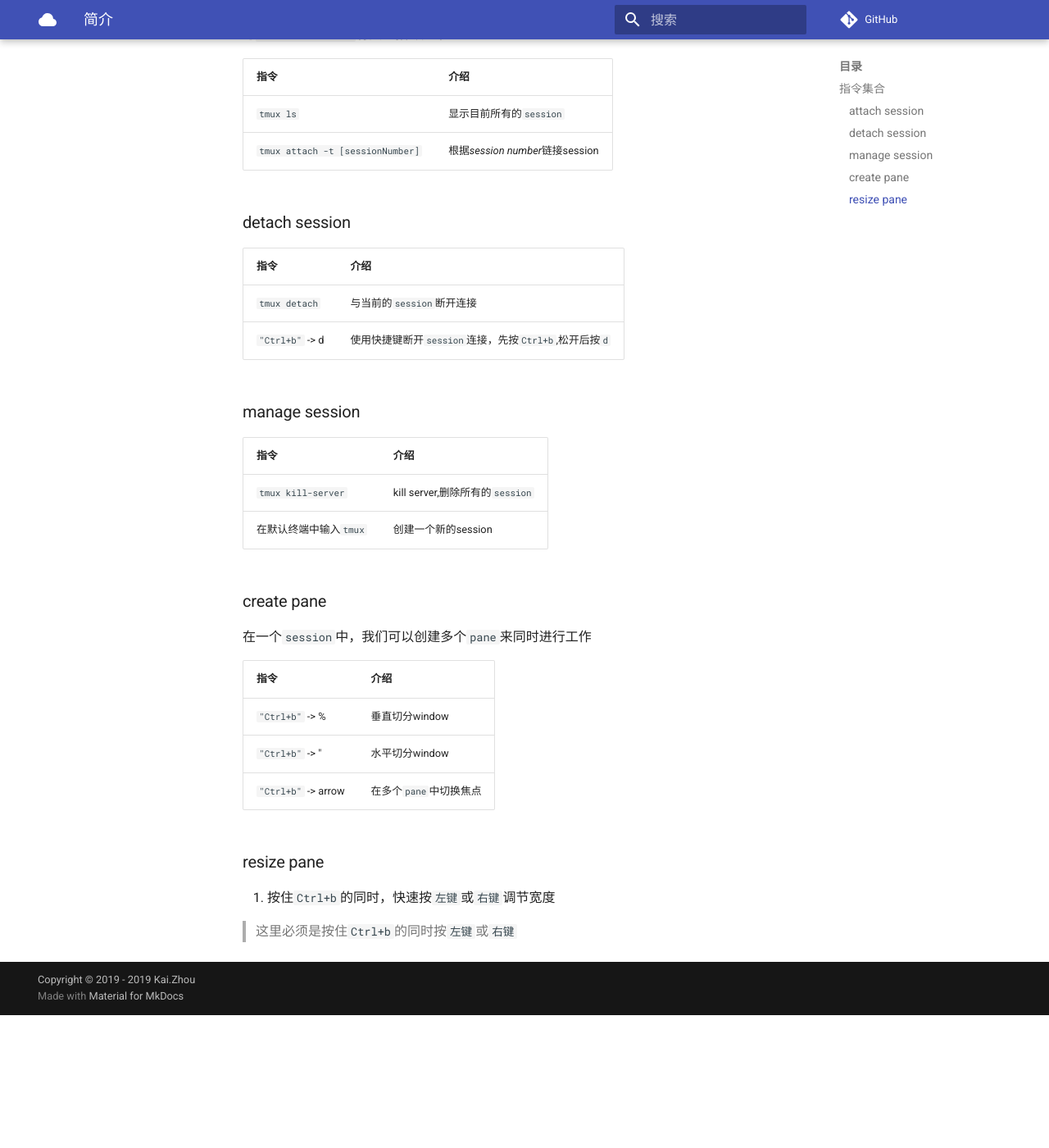
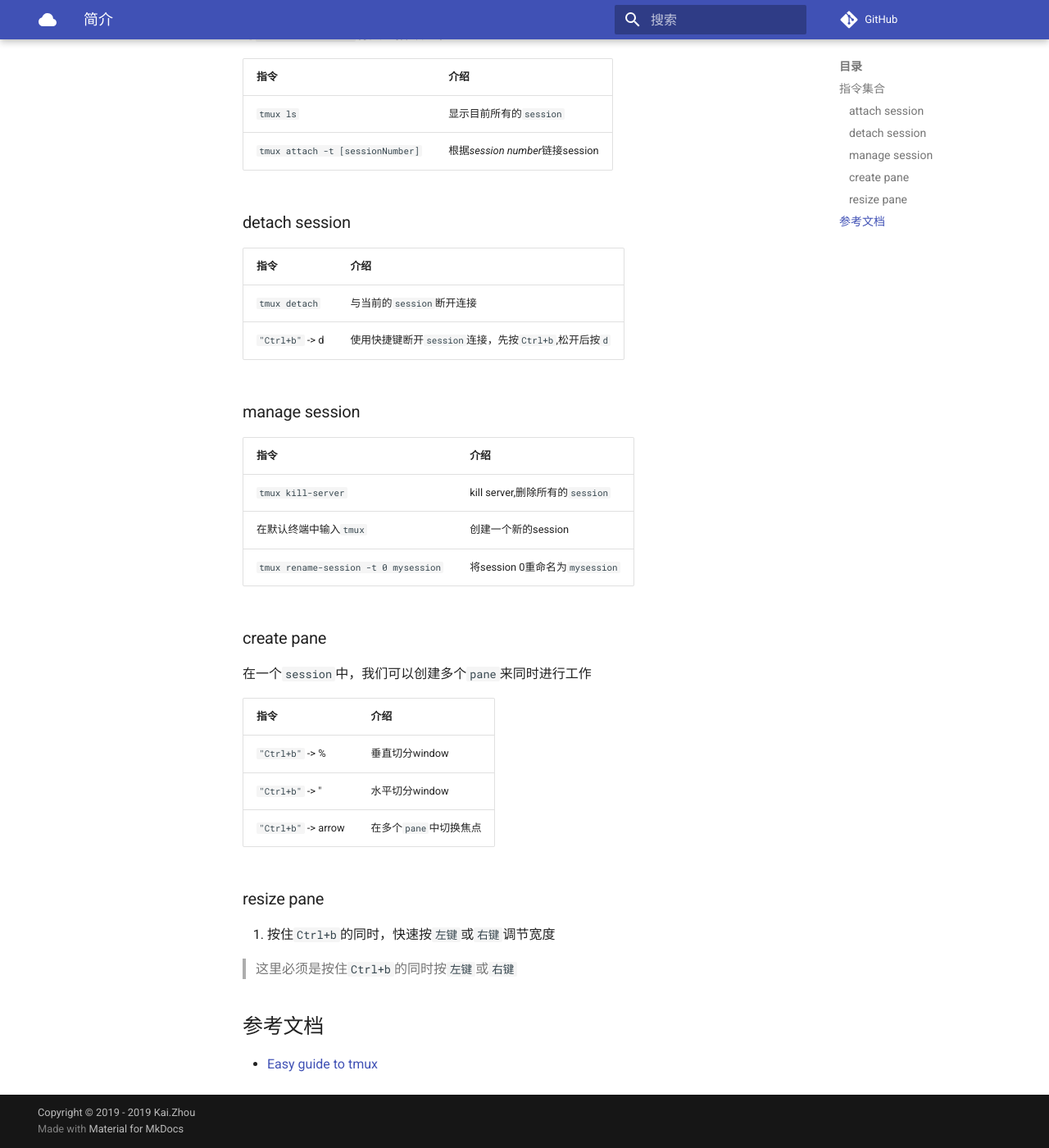
Before and after one commit to zhoukaidev/ks_blog, an MkDocs documentation site: the page built from docs/shell/linux/tools/tmux.md, in a window 1280 px wide and 1400 px high, scrolled down 662 px. Shown: the whole window at 82% size. Built offline with MkDocs 1.6.1 and Material for MkDocs 9.7.7, drawn with Linux system fonts in a browser that asks for light colours; comment, search, counter and statistics services are not loaded; before the commit the page ends 1900 px from its top, so only the background shows below that.

Commit message:
Update tmux.md

```diff
--- a/docs/shell/linux/tools/tmux.md
+++ b/docs/shell/linux/tools/tmux.md
@@ -36,6 +36,7 @@
 |----------|--------|
 | `tmux kill-server`  | kill server,删除所有的`session` |
 |在默认终端中输入`tmux`  | 创建一个新的session |
+| `tmux rename-session -t 0 mysession` |  将session 0重命名为`mysession` |
 
 ### create pane
 
@@ -52,3 +53,7 @@
 1. 按住`Ctrl+b`的同时，快速按`左键`或`右键`调节宽度
 
 > 这里必须是按住`Ctrl+b`的同时按`左键`或`右键`
+
+## 参考文档
+
+* [Easy guide to tmux](https://www.hamvocke.com/blog/a-quick-and-easy-guide-to-tmux/)
```
